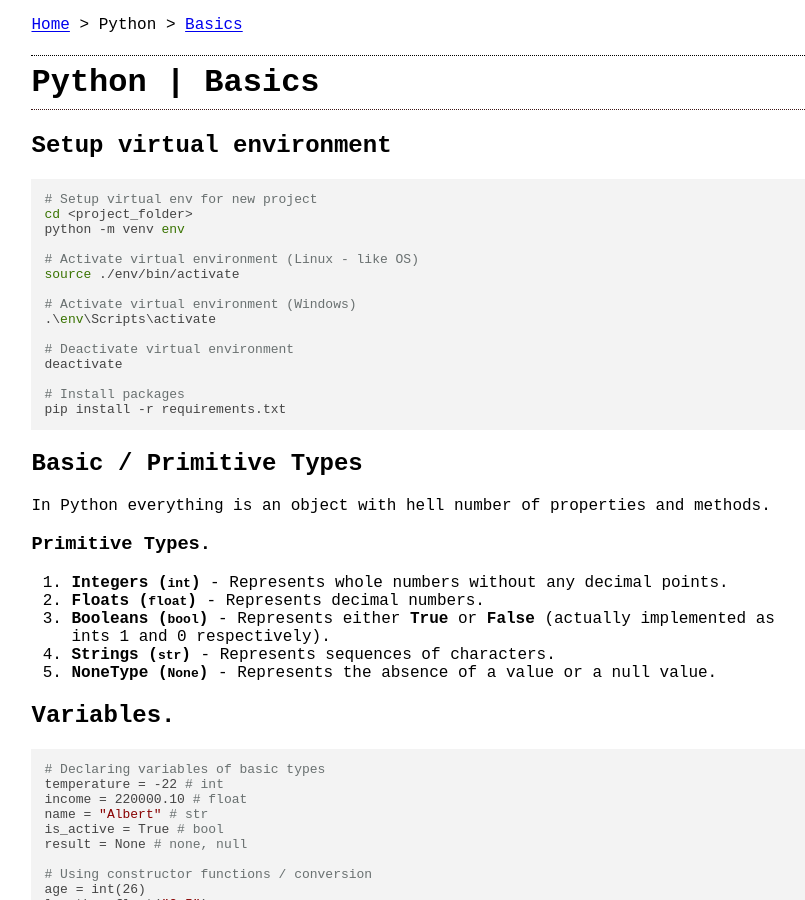
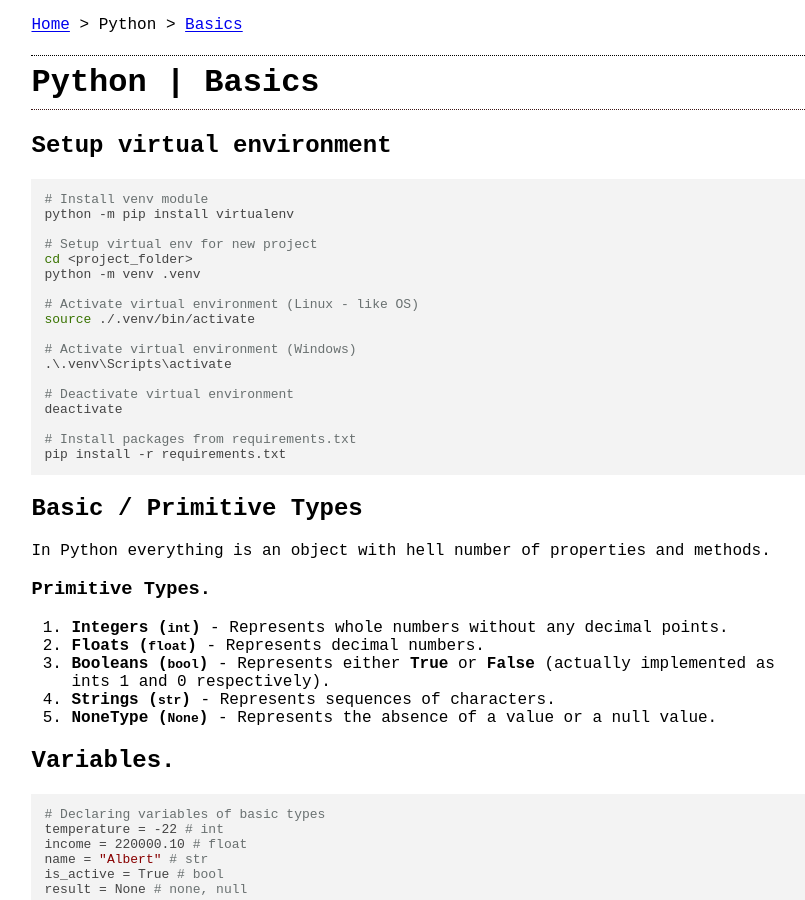
Before and after one commit to dnedzelskyi/eng_cheat_sheets, a Jekyll site: the page built from language_foundations/python_basics.md, in a window 1280 px wide and 900 px high. Shown: the whole window, without its empty margins (213-1018 px from the left). Built offline with Jekyll 4.4.1, drawn with Linux system fonts in a browser that asks for light colours; our own code applies the rules of GitHub Pages for plain Markdown files; comment, search, counter and statistics services are not loaded.

Commit message:
Python. Basics. Setup virtual environment.

````diff
--- a/language_foundations/python_basics.md
+++ b/language_foundations/python_basics.md
@@ -5,20 +5,23 @@
 ## Setup virtual environment
 
 ```text
+# Install venv module
+python -m pip install virtualenv
+
 # Setup virtual env for new project
 cd <project_folder>
-python -m venv env
+python -m venv .venv
 
 # Activate virtual environment (Linux - like OS)
-source ./env/bin/activate
+source ./.venv/bin/activate
 
 # Activate virtual environment (Windows)
-.\env\Scripts\activate
+.\.venv\Scripts\activate
 
 # Deactivate virtual environment
 deactivate
 
-# Install packages
+# Install packages from requirements.txt
 pip install -r requirements.txt
 ```
 
````
